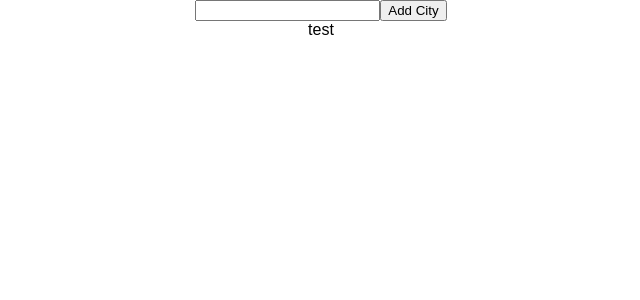
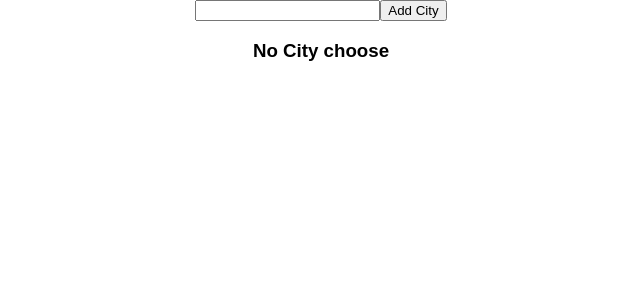
Before and after one commit to Alexpri/Weather-app, a React (Create React App) app: page / in a window 1280 px wide. Shown: the top 300 px of the page, without its empty margins (319-959 px from the left). Built offline with nearby package versions, Linux system fonts and the light colour scheme.

Commit message:
add temperature list

```diff
--- a/src/AC/cityInfo.js
+++ b/src/AC/cityInfo.js
@@ -7,6 +7,6 @@ export function cityInfo(city) {
 
     return {
         type: LOAD_CITY_INFO,
-        callAPI: `${url}/data/2.5/forecast?q=${city},us&mode=json&appid=${apiKey}`
+        callAPI: `${url}/data/2.5/forecast/daily?q=${city}&units=metric&us&mode=json&appid=${apiKey}`
     }
 }
--- a/src/components/CityInfo.js
+++ b/src/components/CityInfo.js
@@ -1,9 +1,36 @@
 import React from 'react'
+import { weekDay } from './utils'
 
 const CityInfo = (props) => {
+
+    const { city, list } = props.info
+    if (!city) return <h3>No City choose</h3>
+
+    const listItem = list.map((data) => {
+        const currDate = new Date(data.dt * 1000)
+        const curWeekDay = weekDay(currDate.getDay())
+        const avaraged = parseInt(data.temp.day, 10)
+        const morn = parseInt(data.temp.morn, 10)
+        const eve = parseInt(data.temp.eve, 10)
+        const night = parseInt(data.temp.night, 10)
+
+        return <li key={data.dt}><div className="date-temp">
+                <h4>{curWeekDay}</h4>
+                <div className="day-temp">
+                    <div className="temp-avaraged">{avaraged}</div>
+                    <div className="temp-morn">{morn}</div>
+                    <div className="temp-eve">{eve}</div>
+                    <div className="temp-night">{night}</div>
+                </div>
+            </div></li>
+    })
+
     return(
         <div>
-        test
+            <h3>{city.name}</h3>
+            <ul className="date-list">
+                {listItem}
+            </ul>
         </div>
     )
 }
--- /dev/null
+++ b/src/components/utils.js
@@ -0,0 +1,4 @@
+export function weekDay(day){
+    const weekList = { 0: 'Monday', 1: 'Tuesday', 2: 'Wednesday', 3: 'Thusday', 4: 'Friday', 5: 'Saturday', 6: 'Sunday', };
+    return weekList[day]
+}
--- a/src/constants.js
+++ b/src/constants.js
@@ -3,3 +3,4 @@ export const LOAD_CITY_INFO = 'LOAD_CITY_INFO';
 export const START = '_START';
 export const SUCCESS = '_SUCCESS';
 export const FAIL = '_FAIL';
+export const KELVIN = 273.15;
--- a/src/containers/SearchBlock.js
+++ b/src/containers/SearchBlock.js
@@ -11,10 +11,12 @@ class SearchBlock extends Component {
     }
 
     render() {
-        const { loading } = this.props
+        const { cityInfoObj } = this.props
         const { City } = this.state
 
-        if (loading) return <Loader />
+
+        console.log('--searchlock', (cityInfoObj.loading && !cityInfoObj.loaded));
+        if (cityInfoObj.loading && !cityInfoObj.loaded) return <Loader />
 
         return (
             <div>
@@ -22,7 +24,7 @@ class SearchBlock extends Component {
                     <input type="text" name="City" onChange={this.handleChange} value={City} />
                     <button type="submit">Add City</button>
                 </form>
-                <CityInfo />
+                <CityInfo info={cityInfoObj} />
             </div>
         );
     }
@@ -39,4 +41,9 @@ class SearchBlock extends Component {
     }
 }
 
-export default connect(null, { cityInfo })(SearchBlock)
+export default connect((state) => {
+    console.log(state.cityInfo)
+    return {
+        cityInfoObj: state.cityInfo
+    }
+}, { cityInfo })(SearchBlock)
--- a/src/middleware/api.js
+++ b/src/middleware/api.js
@@ -9,6 +9,9 @@ export default store => next => action => {
 		...rest
 	})
 
+	setTimeout(function() {
+
+
 	fetch(callAPI)
 		.then(response => {
 			response.json().then(function(payload) {
@@ -17,4 +20,5 @@ export default store => next => action => {
 			});
 		})
 		.catch(error => next({type: type + FAIL, error, ...rest}))
+	}, 1000);
 }
--- a/src/reducer/cityInfo.js
+++ b/src/reducer/cityInfo.js
@@ -1,16 +1,19 @@
 import { LOAD_CITY_INFO, START, SUCCESS } from '../constants'
 
-const cityInfoInitialState = {}
+const cityInfoInitialState = {
+    loading: false,
+    loaded: false
+}
 
 export default (state = cityInfoInitialState, action) => {
     const { type, payload } = action
 
     switch (type) {
         case LOAD_CITY_INFO + START:
-            return state
+            return Object.assign({}, state, {loading: true})
         case LOAD_CITY_INFO + SUCCESS:
-            console.log();
-            return Object.assign({}, state, payload);
+            console.log(payload);
+            return Object.assign({}, state, {loading: false, loaded: true}, payload);
         default:
             return state
     }
```
